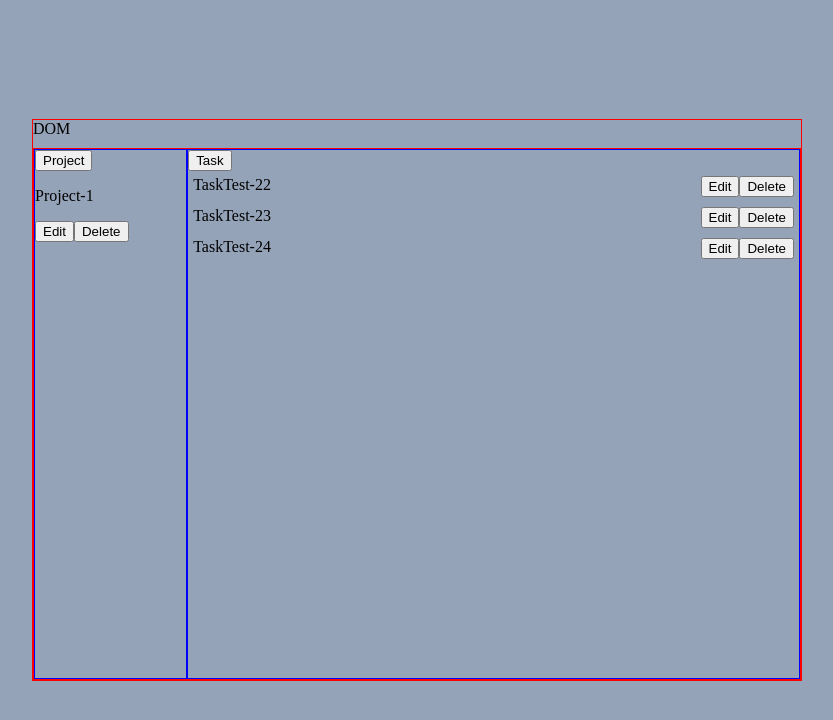
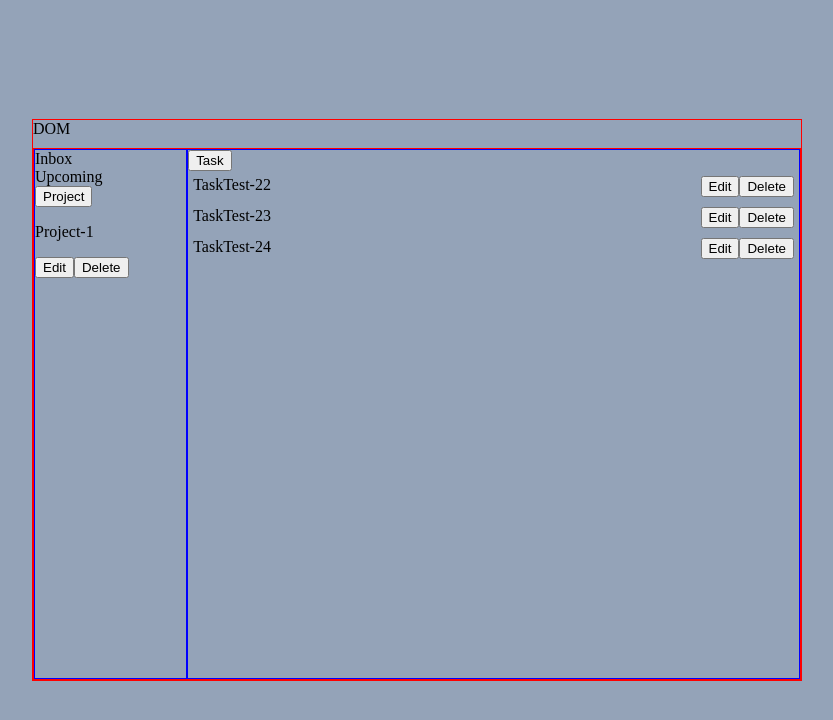
Before and after one commit to dimasjp/odin_todo-list, a website built with webpack: page src/template.html in a window 1280 px wide. Shown: the whole page, without its empty margins (223-1056 px from the left). Built offline with nearby package versions, Linux system fonts and the light colour scheme.

Commit message:
Add nav and reformat project section
Reformatting the project section by creating nav section and putting projects into it

```diff
--- a/src/page.js
+++ b/src/page.js
@@ -14,16 +14,38 @@ const createMain = () => {
     content.appendChild(main);
 }
 
+const createNav = () => {
+    const nav = document.createElement('nav');
+    nav.classList.add('nav');
+    main.appendChild(nav);
+
+    const homeMenu = document.createElement('ul');
+    homeMenu.classList.add('home-menu');
+    nav.appendChild(homeMenu);
+
+    const inboxTab = document.createElement('li');
+    inboxTab.classList.add('inbox-tab');
+    inboxTab.textContent = "Inbox";
+
+    const upcomingTab = document.createElement('li');
+    upcomingTab.classList.add('upcoming-tab');
+    upcomingTab.textContent = "Upcoming";
+
+    homeMenu.append(inboxTab, upcomingTab);
+}
+
 const createProjectSection = () => {
+    const nav = document.querySelector('.nav');
+
     const projectSection = document.createElement('div');
     projectSection.classList.add('project-section');
-    main.appendChild(projectSection);
+    nav.appendChild(projectSection);
 
     const projectControl = document.createElement('div');
     projectControl.classList.add('project-control');
     projectSection.appendChild(projectControl);
 
-    const projectContainer = document.createElement('div');
+    const projectContainer = document.createElement('ul');
     projectContainer.classList.add('project-container');
     projectSection.appendChild(projectContainer);
 
@@ -70,6 +92,7 @@ const createTaskSection = () => {
 
 const renderPage = () => {
     createMain();
+    createNav();
     createProjectSection();
     createTaskSection();
 }
--- a/src/style.css
+++ b/src/style.css
@@ -27,8 +27,14 @@ body {
     grid-template-columns: 1fr 4fr;
 }
 
-.project-section {
+.nav {
     border: 1px solid blue;
+}
+
+ul {
+    list-style: none;
+    margin: 0;
+    padding: 0;
 }
 
 .task-section {
```
Also changed, not shown: dist/main.js.
